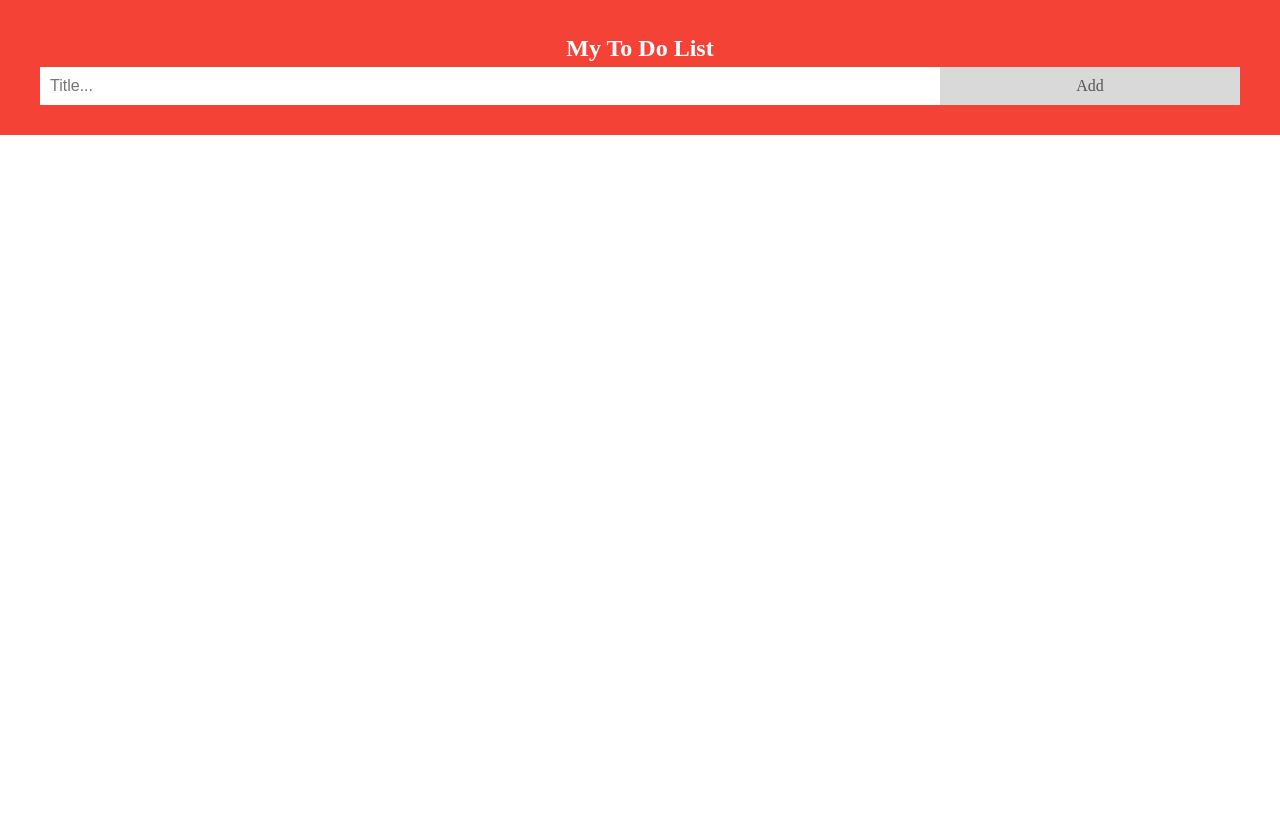
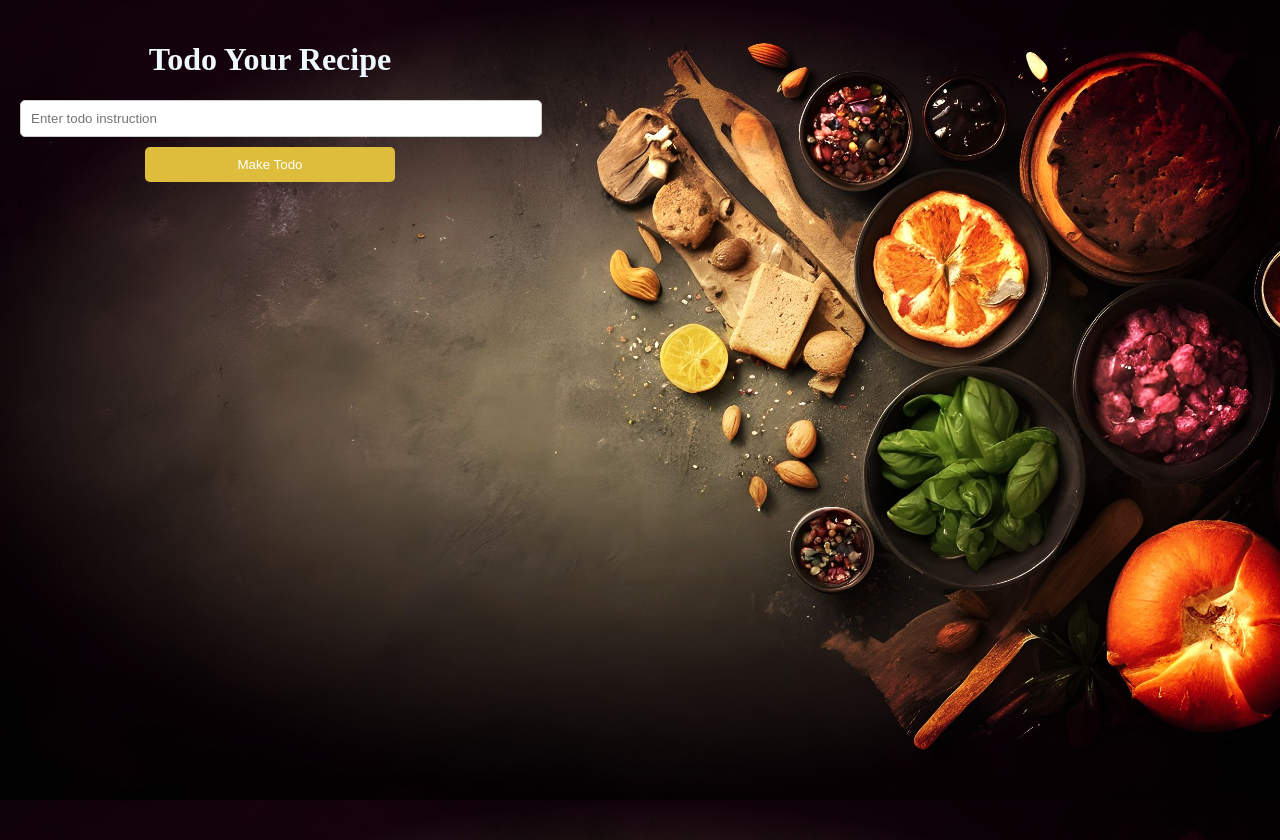
Before and after one commit to venkatesan1211/Testing, a Flask app: page /to_do_list_recipe in a window 1280 px wide. Before the commit the page ends 135 px from the top, so only its background shows below. Run offline with Flask 3, Linux system fonts and the light colour scheme.

Commit message:
template files add

```diff
--- a/demo1/templates/To_do_list_recipe.html
+++ b/demo1/templates/To_do_list_recipe.html
@@ -1,206 +1,116 @@
 <!DOCTYPE html>
-<html>
+<html lang="en">
 <head>
-<meta name="viewport" content="width=device-width, initial-scale=1">
+    <meta charset="UTF-8">
+    <meta name="viewport" content="width=device-width, initial-scale=1.0">
+    <title>Todo List</title>
+
+    <!-- Add any additional styling if needed -->
     <style>
+        /* Add styling for the todo list */
         body {
+            display: flex;
+            justify-content:flex-start;
+            align-items: flex-start;
+            height: 100vh;
             margin: 0;
-  min-width: 250px;
+            padding: 20px;
+            background-size:cover;
+            background-repeat: no-repeat;
+            background-attachment: fixed;
+
         }
 
-/* Include the padding and border in an element's total width and height */
-* {
-  box-sizing: border-box;
+        #todoContainer {
+            width: 500px;
+            text-align: center;
+            position: fixed;
+            top: 20px;
         }
 
-/* Remove margins and padding from the list */
-ul {
-  margin: 0;
-  padding: 0;
+        #todoListContainer {
+            max-height: 300px;
+            overflow-y: auto;
+            margin-top: 20px;
         }
 
-/* Style the list items */
-ul li {
-  cursor: pointer;
-  position: relative;
-  padding: 12px 8px 12px 40px;
-  list-style-type: none;
-  background: #eee;
-  font-size: 18px;
-  transition: 0.2s;
-
-  /* make the list items unselectable */
-  -webkit-user-select: none;
-  -moz-user-select: none;
-  -ms-user-select: none;
-  user-select: none;
+        #addTodoInput {
+            width: 100%;
+            margin-bottom: 10px;
+            padding: 10px;
+            border: 1px solid #ccc;
+            border-radius: 5px;
         }
 
-/* Set all odd list items to a different color (zebra-stripes) */
-ul li:nth-child(odd) {
-  background: #f9f9f9;
+        #makeTodoBtn {
+            width: 50%;
+            padding: 10px;
+            background-color: #ddbd3b;
+            color: white;
+            border: none;
+            border-radius: 5px;
+            cursor: pointer;
         }
 
-/* Darker background-color on hover */
-ul li:hover {
-  background: #ddd;
+        .todoItem {
+            text-align: left;
+            margin-bottom: 5px;
         }
 
-/* When clicked on, add a background color and strike out text */
-ul li.checked {
-  background: #888;
-  color: #fff;
-  text-decoration: line-through;
+        .todoItem label {
+            margin-left: 5px;
         }
 
-/* Add a "checked" mark when clicked on */
-ul li.checked::before {
-  content: '';
-  position: absolute;
-  border-color: #fff;
-  border-style: solid;
-  border-width: 0 2px 2px 0;
-  top: 10px;
-  left: 16px;
-  transform: rotate(45deg);
-  height: 15px;
-  width: 7px;
-}
-
-/* Style the close button */
-.close {
-  position: absolute;
-  right: 0;
-  top: 0;
-  padding: 12px 16px 12px 16px;
-}
-
-.close:hover {
-  background-color: #f44336;
-  color: white;
-}
-
-/* Style the header */
-.header {
-  background-color: #f44336;
-  padding: 30px 40px;
-  color: white;
-  text-align: center;
-}
-
-/* Clear floats after the header */
-.header:after {
-  content: "";
-  display: table;
-  clear: both;
-}
-
-/* Style the input */
-input {
-  margin: 0;
-  border: none;
-  border-radius: 0;
-  width: 75%;
-  padding: 10px;
-  float: left;
-  font-size: 16px;
-}
-
-/* Style the "Add" button */
-.addBtn {
-  padding: 10px;
-  width: 25%;
-  background: #d9d9d9;
-  color: #555;
-  float: left;
-  text-align: center;
-  font-size: 16px;
-  cursor: pointer;
-  transition: 0.3s;
-  border-radius: 0;
-}
-
-.addBtn:hover {
-  background-color: #bbb;
+        .completed {
+            text-decoration: line-through;
         }
     </style>
 </head>
-<body>
-
-<div id="myDIV" class="header">
-  <h2 style="margin:5px">My To Do List</h2>
-  <input type="text" id="myInput" placeholder="Title...">
-  <span onclick="newElement()" class="addBtn">Add</span>
+<body  background="static\wepikdashboard.jpeg">
+    <div id="todoContainer">
+        <h1 style="color: aliceblue;">Todo Your Recipe</h1>
+        <input type="text" id="addTodoInput" placeholder="Enter todo instruction">
+        <button id="makeTodoBtn">Make Todo</button>
+        <div id="todoListContainer">
+            <div style="color: aliceblue; font-size: 30px;"  id="todoList"></div>
+        </div>
     </div>
 
-<ul id="myUL"></ul>
 
     <script>
-// Create a "close" button and append it to each list item
-document.addEventListener("DOMContentLoaded", function() {
-    // Remove the default list items
-    var defaultList = document.querySelectorAll('#myUL li');
-    defaultList.forEach(function(item) {
-        item.remove();
-    });
-
-    // Create a "close" button and append it to each list item
-    var myNodelist = document.getElementsByTagName("LI");
-    var i;
-    for (i = 0; i < myNodelist.length; i++) {
-        var span = document.createElement("SPAN");
-        var txt = document.createTextNode("\u00D7");
-        span.className = "close";
-        span.appendChild(txt);
-        myNodelist[i].appendChild(span);
+        document.getElementById('makeTodoBtn').addEventListener('click', function () {
+            var todoInstruction = document.getElementById('addTodoInput').value;
+            if (todoInstruction.trim() !== '') {
+                makeTodoItem(todoInstruction);
+                document.getElementById('addTodoInput').value = '';
             }
         });
 
-// Click on a close button to hide the current list item
-var close = document.getElementsByClassName("close");
-var i;
-for (i = 0; i < close.length; i++) {
-  close[i].onclick = function() {
-    var div = this.parentElement;
-    div.style.display = "none";
+        function makeTodoItem(instruction) {
+            var todoListContainer = document.getElementById('todoList');
+            var div = document.createElement('div');
+            div.className = 'todoItem';
+
+            var checkbox = document.createElement('input');
+            checkbox.type = 'checkbox';
+            checkbox.className = 'todoCheckbox';
+
+            var label = document.createElement('label');
+            label.appendChild(document.createTextNode(instruction));
+
+            div.appendChild(checkbox);
+            div.appendChild(label);
+            todoListContainer.appendChild(div);
+
+            // Add event listener to handle checkbox state changes
+            checkbox.addEventListener('change', function () {
+                if (checkbox.checked) {
+                    label.classList.add('completed');
+                } else {
+                    label.classList.remove('completed');
                 }
-}
-
-// Add a "checked" symbol when clicking on a list item
-var list = document.querySelector('ul');
-list.addEventListener('click', function(ev) {
-  if (ev.target.tagName === 'LI') {
-    ev.target.classList.toggle('checked');
-  }
-}, false);
-
-// Create a new list item when clicking on the "Add" button
-function newElement() {
-  var li = document.createElement("li");
-  var inputValue = document.getElementById("myInput").value;
-  var t = document.createTextNode(inputValue);
-  li.appendChild(t);
-  if (inputValue === '') {
-    alert("You must write something!");
-  } else {
-    document.getElementById("myUL").appendChild(li);
-  }
-  document.getElementById("myInput").value = "";
-
-  var span = document.createElement("SPAN");
-  var txt = document.createTextNode("\u00D7");
-  span.className = "close";
-  span.appendChild(txt);
-  li.appendChild(span);
-
-  for (i = 0; i < close.length; i++) {
-    close[i].onclick = function() {
-      var div = this.parentElement;
-      div.style.display = "none";
-    }
-  }
+            });
         }
     </script>
-
 </body>
 </html>
```
Lines whose indentation alone changed are shown as unchanged.
